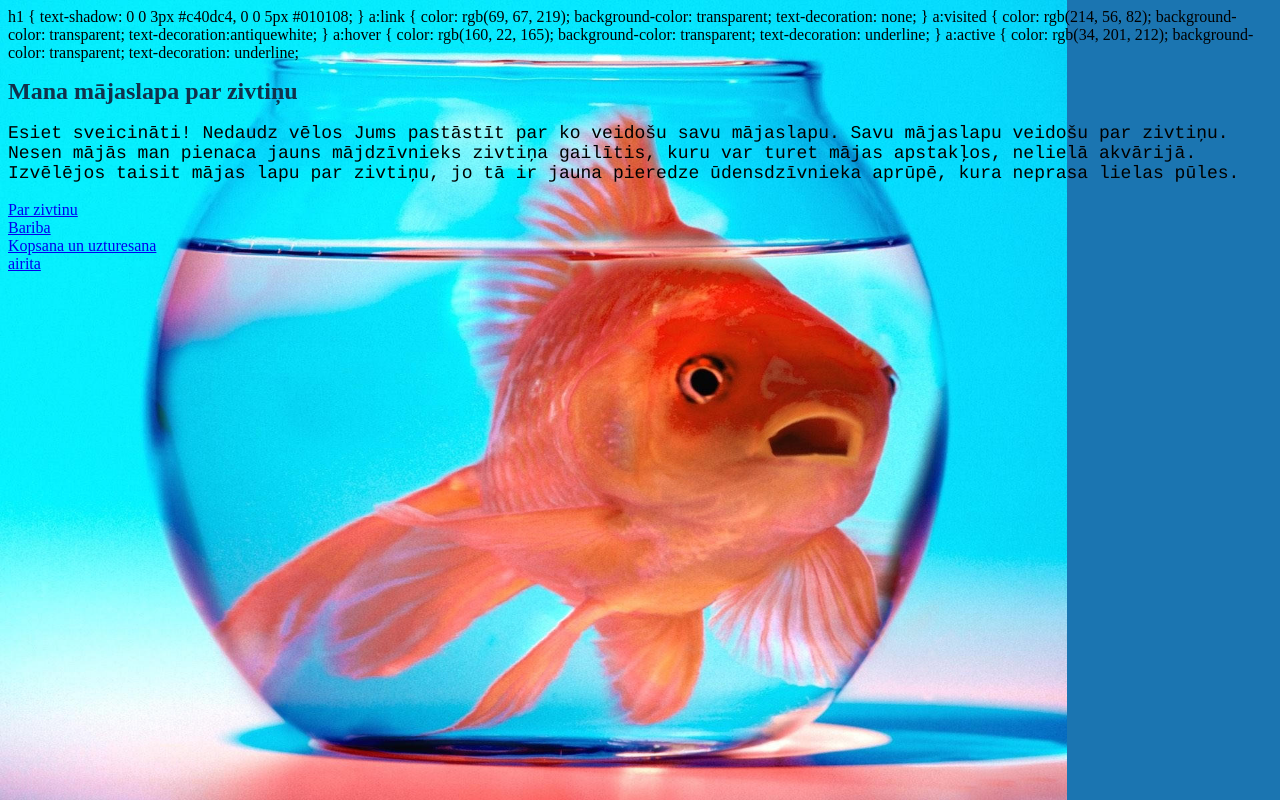
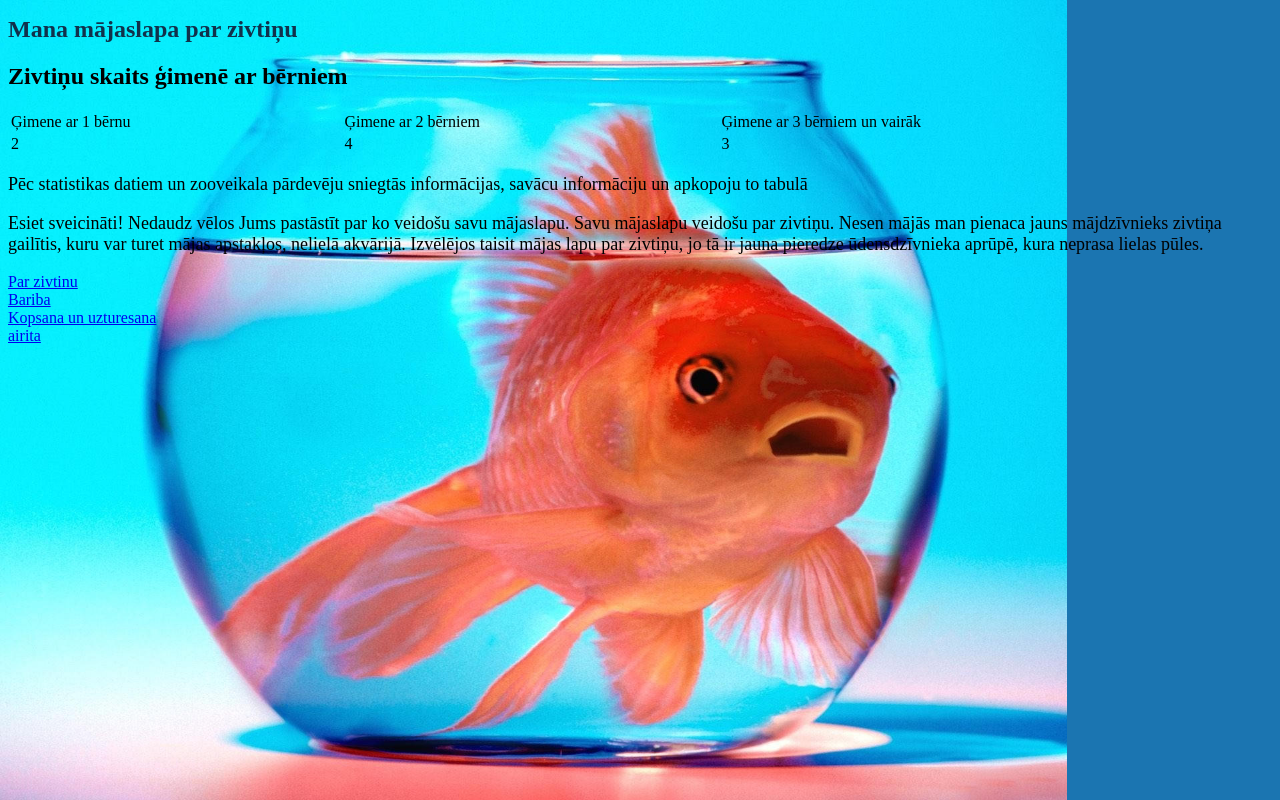
Before and after one commit to Airitaaa16/pedejais_kursadarbs2023, a plain HTML site: page index.html in a window 1280 px wide. Drawn offline with Linux system fonts and the light colour scheme.

Commit message:
labi pastrādāju

```diff
--- a/akvarija_laukums.html
+++ b/akvarija_laukums.html
@@ -12,8 +12,10 @@
 <p> Garums: <input type= "text" id="garums" size="5"></p>
 <p> Platums: <input type= "text" id="platums" size="5"></p>
 <p id ="rezultāts">?</p>
-<p> <button onclick="poga()"> Aprēķināt</button></p>
+<p> <button onclick="laukums()"> Aprēķināt</button></p>
 
 
+
+<script src="akvarija_laukums.js"></script>
 </body>
 </html>
--- a/index.html
+++ b/index.html
@@ -15,35 +15,26 @@
     }
   </style>
 
-    h1 {
-  text-shadow: 0 0 3px #c40dc4, 0 0 5px #010108;
-}
+<h1> Mana mājaslapa par zivtiņu </h1>
+<h2>Zivtiņu skaits ģimenē ar bērniem</h2>
 
-a:link {
-  color: rgb(69, 67, 219);
-  background-color: transparent;
-  text-decoration: none;
-}
-a:visited {
-  color: rgb(214, 56, 82);
-  background-color: transparent;
-  text-decoration:antiquewhite;
-}
-a:hover {
-  color: rgb(160, 22, 165);
-  background-color: transparent;
-  text-decoration: underline;
-}
-a:active {
-  color: rgb(34, 201, 212);
-  background-color: transparent;
-  text-decoration: underline;
-
-</style>
-<h1> Mana mājaslapa par zivtiņu </h1>
+<table style="width:100%">
+  <tr>
+    <td>Ģimene ar 1 bērnu</td>
+    <td>Ģimene ar 2 bērniem</td>
+    <td>Ģimene ar 3 bērniem un vairāk</td>
+  </tr>
+  <tr>
+    <td>2</td>
+    <td>4</td>
+    <td>3</td>
+  </tr>
+</table>
+<p>Pēc statistikas datiem un zooveikala pārdevēju sniegtās informācijas, savācu informāciju un apkopoju to tabulā<div class="."></div></p>
 
 
-<p style="font-family:courier;">Esiet sveicināti! Nedaudz vēlos Jums pastāstīt par ko veidošu savu mājaslapu. Savu mājaslapu veidošu par zivtiņu. Nesen mājās man pienaca jauns mājdzīvnieks zivtiņa gailītis, kuru var turet mājas apstakļos, nelielā akvārijā. Izvēlējos taisit mājas lapu par zivtiņu, jo tā ir jauna pieredze ūdensdzīvnieka aprūpē, kura neprasa lielas pūles.</p>
+
+<p>Esiet sveicināti! Nedaudz vēlos Jums pastāstīt par ko veidošu savu mājaslapu. Savu mājaslapu veidošu par zivtiņu. Nesen mājās man pienaca jauns mājdzīvnieks zivtiņa gailītis, kuru var turet mājas apstakļos, nelielā akvārijā. Izvēlējos taisit mājas lapu par zivtiņu, jo tā ir jauna pieredze ūdensdzīvnieka aprūpē, kura neprasa lielas pūles.</p>
 <link href="airita.css" rel="Stylesheet">
 <title> Mana mājaslapa par zivtiņu</title>
 
```
Also changed, not shown: akvarija_laukums.js (+16 -1 lines).
